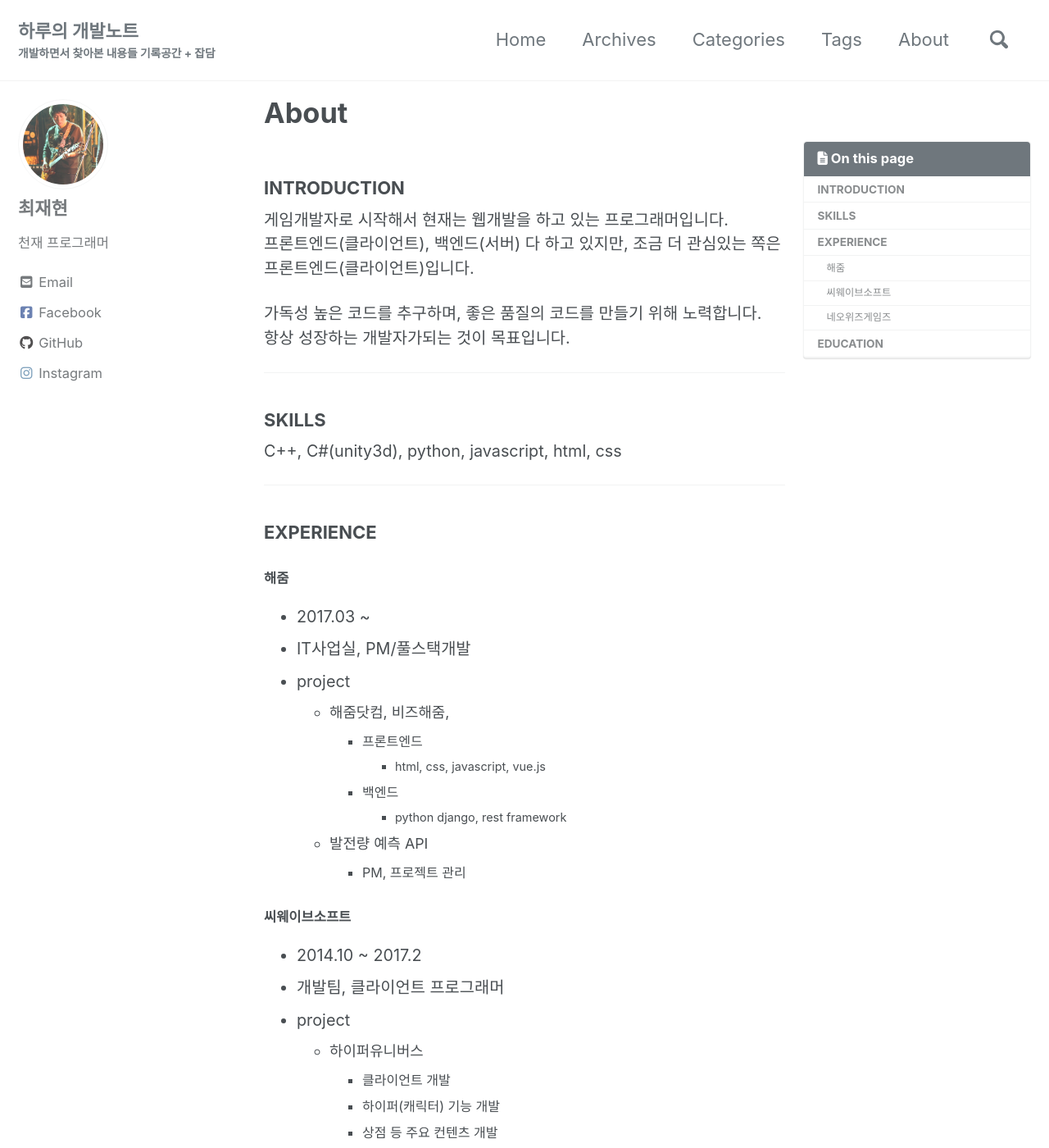
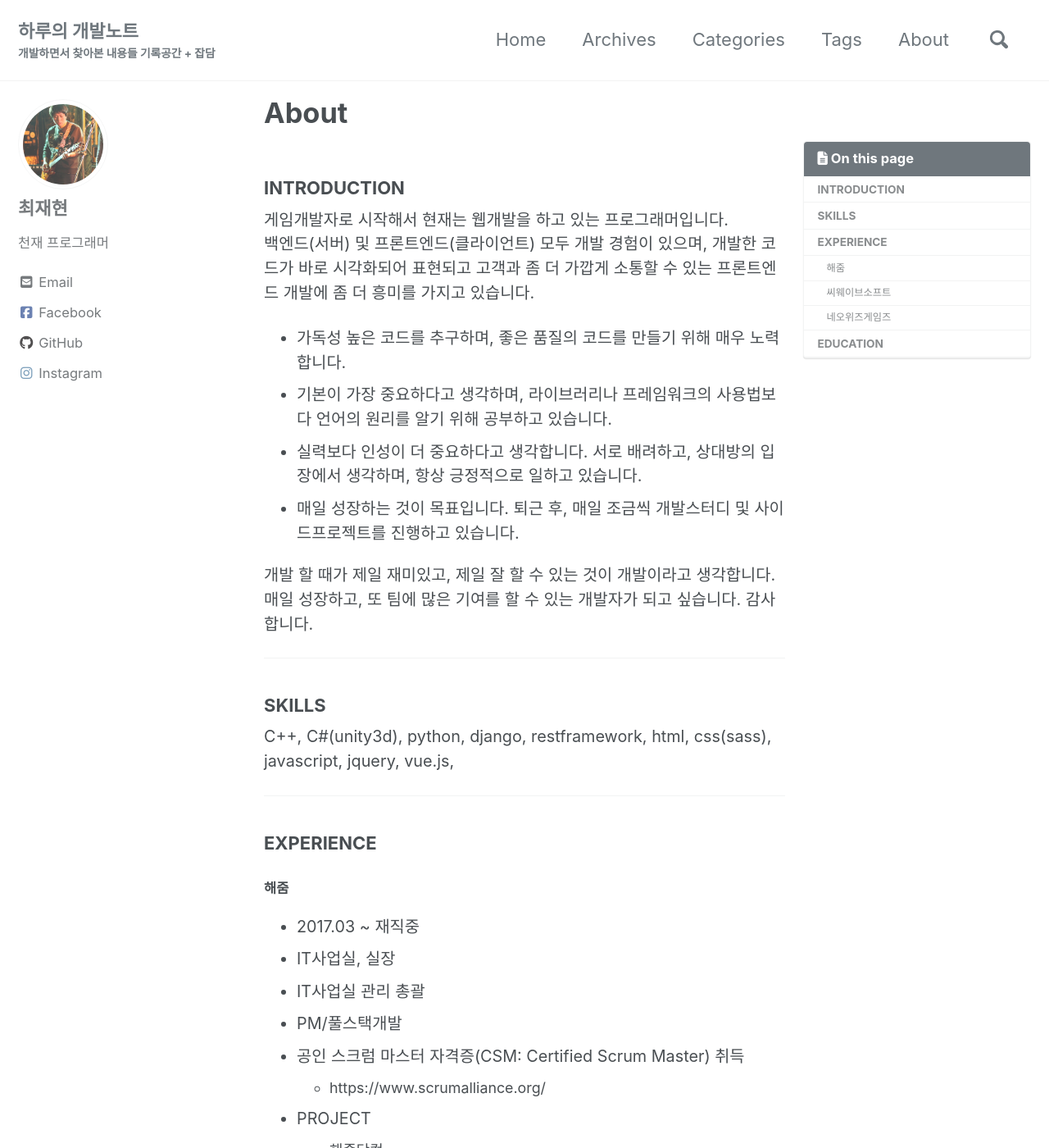
Before and after one commit to jhlov/jhlov.github.io, a Jekyll site: the page built from _pages/about.md, in a window 1280 px wide and 1400 px high. Shown: the whole window at 82% size. Built offline with Jekyll 4.4.1, drawn with Linux system fonts in a browser that asks for light colours; cached includes are drawn as plain includes; nearby versions of some CDN libraries; some of the changed text lies outside the part shown.

Commit message:
Update about.md

```diff
--- a/_pages/about.md
+++ b/_pages/about.md
@@ -7,59 +7,119 @@ sidebar_category: false
 ---
 
 ### INTRODUCTION
+
 게임개발자로 시작해서 현재는 웹개발을 하고 있는 프로그래머입니다.<br>
-프론트엔드(클라이언트), 백엔드(서버) 다 하고 있지만, 조금 더 관심있는 쪽은 프론트엔드(클라이언트)입니다.
+백엔드(서버) 및 프론트엔드(클라이언트) 모두 개발 경험이 있으며, 개발한 코드가 바로 시각화되어 표현되고 고객과 좀 더 가깝게 소통할 수 있는 프론트엔드 개발에 좀 더 흥미를 가지고 있습니다.<br>
 
-가독성 높은 코드를 추구하며, 좋은 품질의 코드를 만들기 위해 노력합니다.<br>
-항상 성장하는 개발자가되는 것이 목표입니다.
+- 가독성 높은 코드를 추구하며, 좋은 품질의 코드를 만들기 위해 매우 노력합니다.
+- 기본이 가장 중요하다고 생각하며, 라이브러리나 프레임워크의 사용법보다 언어의 원리를 알기 위해 공부하고 있습니다.
+- 실력보다 인성이 더 중요하다고 생각합니다. 서로 배려하고, 상대방의 입장에서 생각하며, 항상 긍정적으로 일하고 있습니다.
+- 매일 성장하는 것이 목표입니다. 퇴근 후, 매일 조금씩 개발스터디 및 사이드프로젝트를 진행하고 있습니다.
+
+개발 할 때가 제일 재미있고, 제일 잘 할 수 있는 것이 개발이라고 생각합니다. 매일 성장하고, 또 팀에 많은 기여를 할 수 있는 개발자가 되고 싶습니다. 감사합니다.
 
 ---
 
 ### SKILLS
-C++, C#(unity3d), python, javascript, html, css
+
+C++, C#(unity3d), python, django, restframework, html, css(sass), javascript, jquery, vue.js,
 
 ---
 
 ### EXPERIENCE
 
 #### 해줌
-* 2017.03 ~
-* IT사업실, PM/풀스택개발
-* project
-    * 해줌닷컴, 비즈해줌,
-        * 프론트엔드
-            * html, css, javascript, vue.js
-        * 백엔드
-            * python django, rest framework
-    * 발전량 예측 API
-        * PM, 프로젝트 관리
+
+- 2017.03 ~ 재직중
+- IT사업실, 실장
+- IT사업실 관리 총괄
+- PM/풀스택개발
+- 공인 스크럼 마스터 자격증(CSM: Certified Scrum Master) 취득
+  - https://www.scrumalliance.org/
+- PROJECT
+  - 해줌닷컴
+    - https://www.haezoom.com
+    - PM, 프로젝트 관리
+    - 주요 페이지 퍼블리싱, 프론트엔드, 백엔드 개발
+      - html, css(sass), javascript, jquery, python, django
+    - 셀레늄을 사용한 e2e 테스트
+      - http://story.haezoom.com/?p=1904
+  - 비즈해줌
+    - https://biz.haezoom.com
+    - PM, 프로젝트 관리
+    - 관리페이지 백엔드 개발
+      - python, django, rest framework
+  - 발전량 예측 API
+    - https://api.haezoom.io/
+    - PM, 프로젝트 관리
+    - 문서 페이지 개발
+      - http://doc.haezoom.io/
+      - MkDocs
+  - 음영을 반영한 벽면태양광 발전량 예측 R&D
+    - 파이콘 2018 발표
+    - https://archive.pycon.kr/2018/program/6
+    - 주변 환경에 의한 음영 시뮬레이션
+    - c#, unity3d, python
 
 #### 씨웨이브소프트
-* 2014.10 ~ 2017.2
-* 개발팀, 클라이언트 프로그래머
-* project
-    * 하이퍼유니버스
-        * 클라이언트 개발
-        * 하이퍼(캐릭터) 기능 개발
-        * 상점 등 주요 컨텐츠 개발
+
+- 2014.10 ~ 2017.2
+- 개발팀, 클라이언트 프로그래머
+- PROJECT
+  - 하이퍼유니버스
+    - 클라이언트 개발
+      - c#, unity3D
+    - 하이퍼(캐릭터) 스킬 개발
+    - 상점 등 outgame 주요 컨텐츠 개발
+    - UIManager(UI 리소스 관리) 개발
+    - c# socket을 이용한 서버, 클라이언트 패킷 통신 모듈 개발
+      - tcp 패킷 처리, 패킷 암호화 등
+      - unity 클라이언트와 c# 서버와의 패킷 통신
+      - unity 클라이언트와 node.js 서버와의 패킷 통신
+        - protobuf 사용
+        - .proto 파일에서 class 생성 자동화, 배치 파일 개발
+    - 개발서버 클라이언트 런처 개발
+      - 기존 빌드 전체를 하나의 파일로 압축하여 공유(배포)하는 불편함 개선
+      - 패치 다운로드 기능
+      - 쓰레드를 사용하여 속도 개선
+    - 클라이언트와 넥슨 런처 연동
+    - 넥슨 운영 서버 빌드 유효성 체크 프로그램 개발
+    - dll 난독화 적용
+    - 클라이언트 빌드 배포 및 자동화
+      - unity3d 클라이언트 빌드
+      - 코드 난독화
+      - 넥슨 클라이언트 빌드
+      - exe 파일 서명
+      - 빌드 유효성 체크 업데이트
+      - cdn 업로드
 
 #### 네오위즈게임즈
-* 2008.11 ~ 2014.10
-* FF스튜디오, 프로그래머
-* project
-    * 피파온라인2
-        * C++
-        * 원정대, 월드투어 등 주요 컨텐츠 개발
-    * 마성의 플러스
-        * 클라이언트: c#, 유니티
-        * 서버: c++
-        * PD 및 게임 전체 프로그래밍
-    * Total Football Manager
-        * c#, 유니티
-        * 페이스북에서 서비스하는 축구 시뮬레이션
-        * 클라이언트 주요 컨텐츠 개발
+
+- 2008.11 ~ 2014.10
+- FF스튜디오, 프로그래머
+- PROJECT
+  - 피파온라인2
+    - 클라이언트, 서버개발
+    - c++
+    - 원정대, 월드투어, 클럽, 아이템, 이벤트 등 주요 컨텐츠 개발
+    - 일본 서비스 배포 및 커뮤니케이션 대응
+  - 마성의 플러스 for kakao
+    - 개발팀 관리 및 게임 전체 프로그래밍
+    - https://www.youtube.com/watch?v=MzfCud1FsOc
+    - 클라이언트 전체 개발
+      - c#, unity3d
+    - 서버 전체 개발
+      - c++
+      - php 웹서버 개발로 시작하여, c++ 서버 라이브러리를 개량해서 사용
+  - Total Football Manager
+    - 페이스북에서 서비스하는 축구 시뮬레이션 게임
+    - https://ko-kr.facebook.com/playtotalfootball/
+    - c#, unity3d
+    - 상점, 소셜기능 등 클라이언트 주요 컨텐츠 개발
 
 ---
 
 ### EDUCATION
+
 아주대학교 미디어학부
+- 게임 프로그래밍, 컴퓨터 그래픽스, 컴퓨터공학
```
